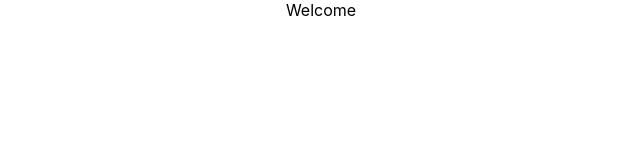
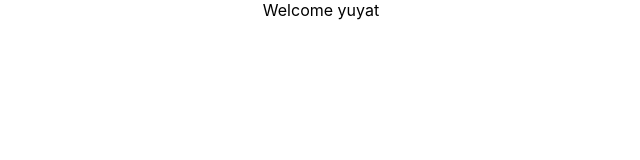
Before and after one commit to YuUitea/Plan-A, a React (Create React App) app: page /welcome/yuyat in a window 1280 px wide. Shown: the top 160 px of the page, without its empty margins (319-959 px from the left). Built offline with nearby package versions, Linux system fonts and the light colour scheme.

Commit message:
Improve Welcome component to show logged-in userName

```diff
--- a/src/components/todo/Login.jsx
+++ b/src/components/todo/Login.jsx
@@ -31,7 +31,7 @@ class LoginComponent extends Component {
         loginValidated: true,
         loginFailed: false
       });
-      this.props.history.push("/welcome");
+      this.props.history.push(`/welcome/${this.state.userName}`);
       console.debug("Login successful")
     } else {
       this.setState({
--- a/src/components/todo/TodoApp.jsx
+++ b/src/components/todo/TodoApp.jsx
@@ -13,7 +13,7 @@ class TodoApp extends Component {
               <Switch>
                 <Route path="/" exact component={LoginComponent}/>
                 <Route path="/login" component={LoginComponent}/>
-                <Route path="/welcome/" component={WelcomeComponent}/>
+                <Route path="/welcome/:userName" component={WelcomeComponent}/>
                 {/* Redirect to error component if path is undefined */}
                 <Route component={ErrorComponent}/>
               </Switch>
--- a/src/components/todo/Welcome.jsx
+++ b/src/components/todo/Welcome.jsx
@@ -4,7 +4,7 @@ class WelcomeComponent extends Component {
   render() {
     return (
         <div>
-          Welcome
+          Welcome {this.props.match.params.userName}
         </div>
     );
   }
```
